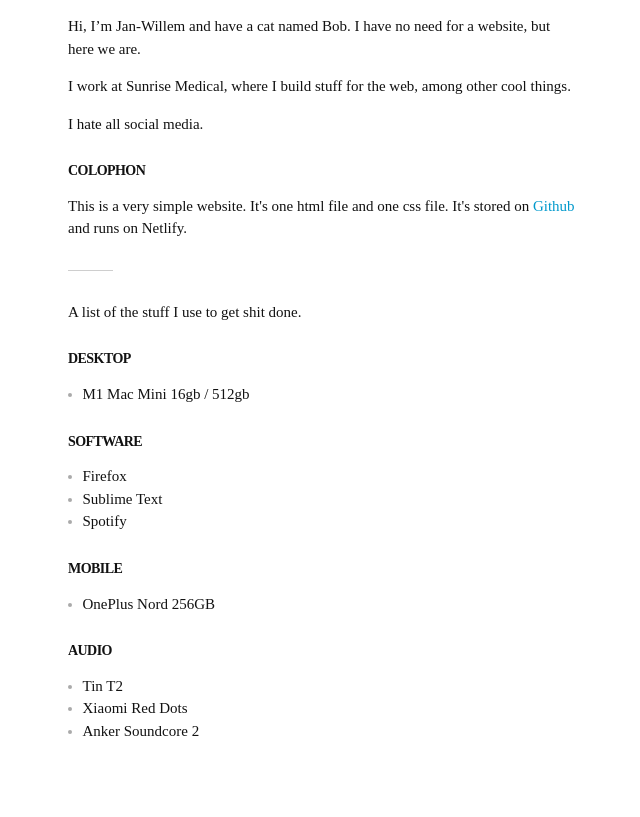
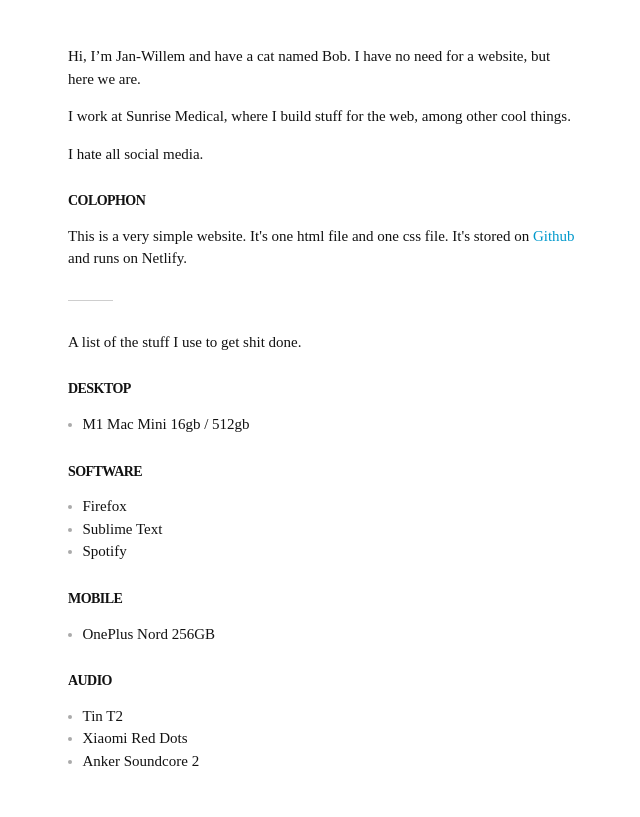
Before and after one commit to jwboelens/very-simple-website, a PHP site: page / in a window 1280 px wide. Shown: the whole page, without its empty margins (317-957 px from the left). Before the commit the page ends 736 px from the top, so only its background shows below. Run offline with PHP 8.4, Linux system fonts and the light colour scheme; some web fonts are replaced.

Commit message:
Update style.css

```diff
--- a/style.css
+++ b/style.css
@@ -12,6 +12,7 @@ body {
   margin: 4em;
   max-width: 34rem;
   margin: 0 auto;
+  padding: 2em 1em;
 }
 h3 {
   font-family: "Decimal A", "Decimal B";
```
